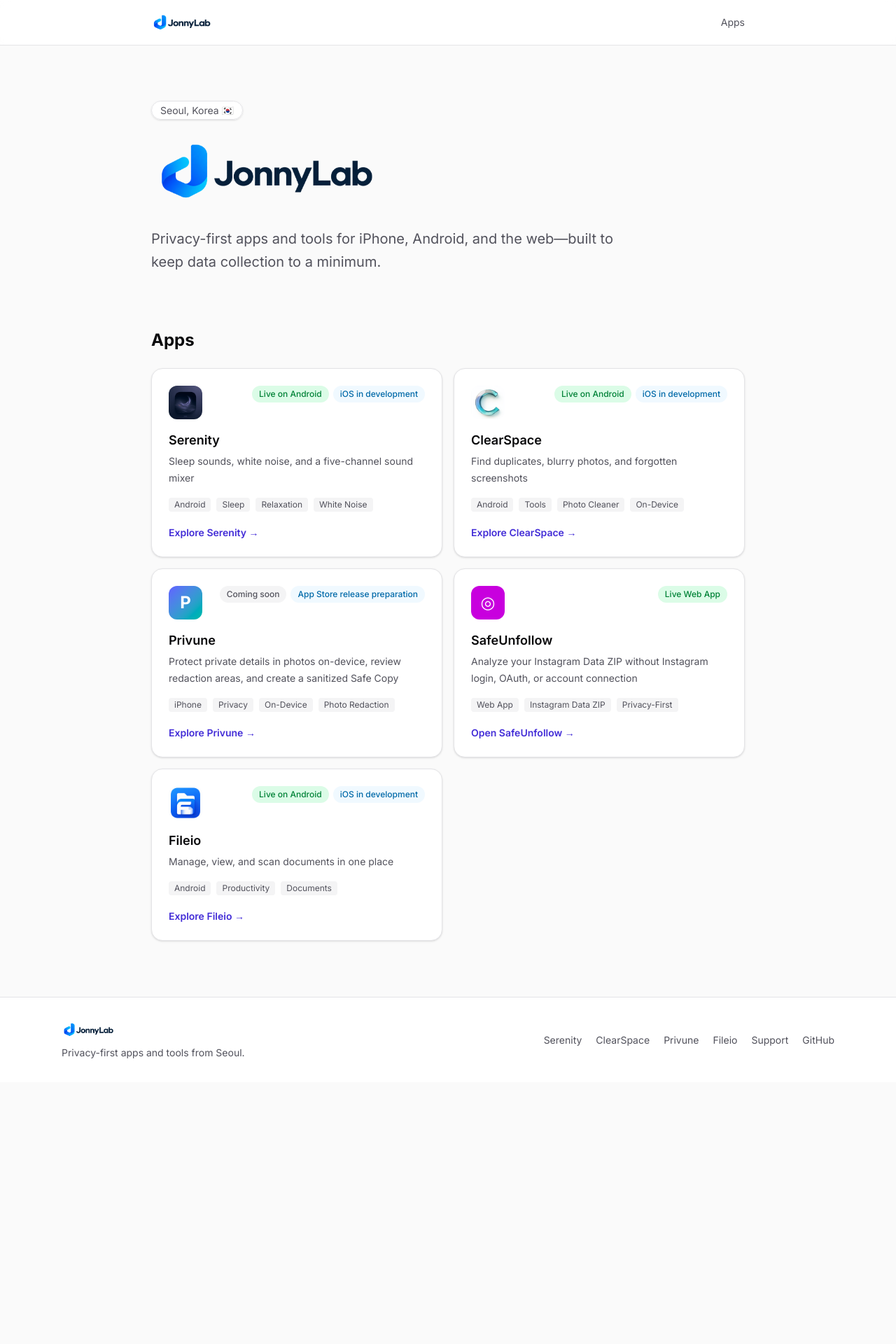
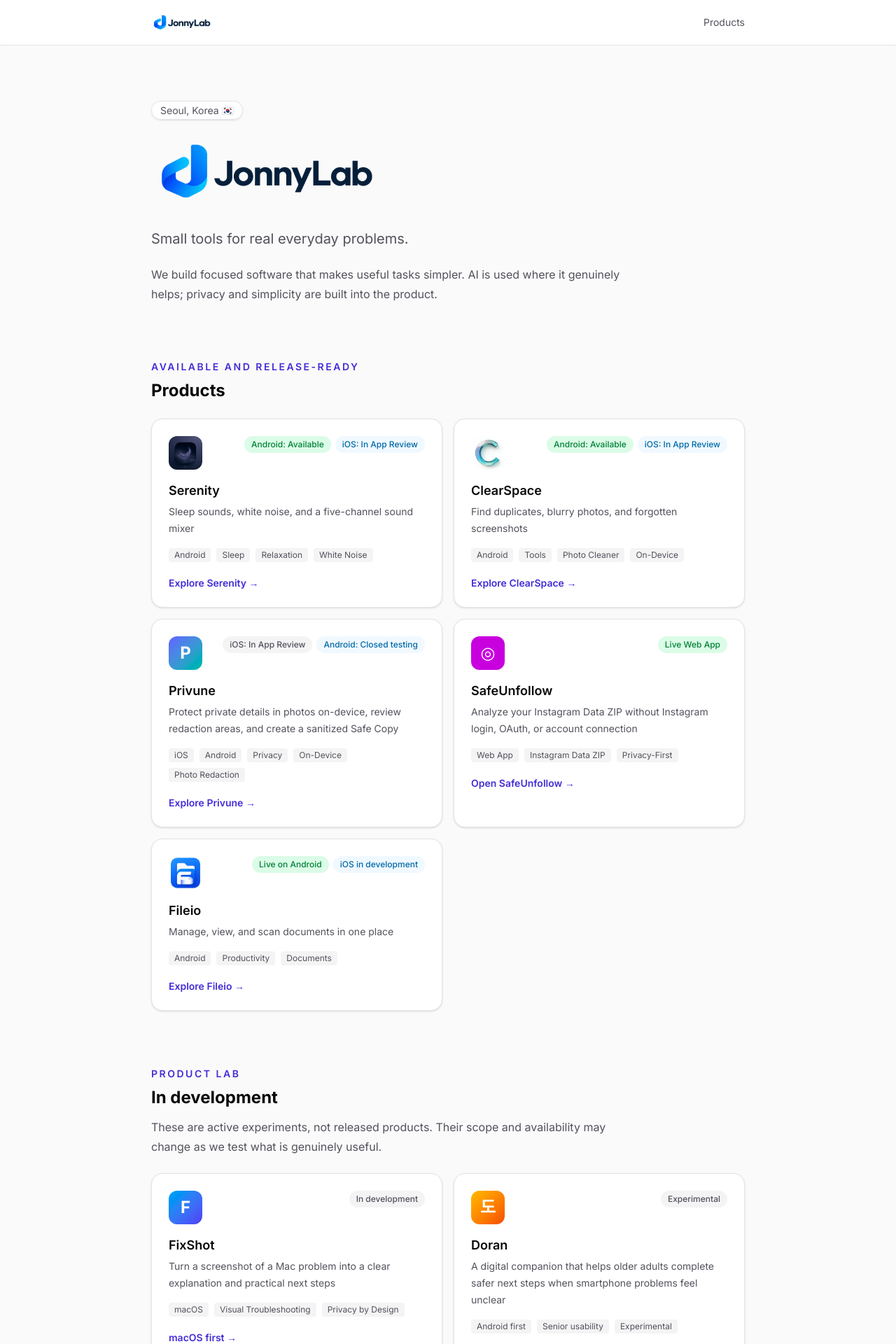
Before and after one commit to iamjohn96/jonnylab, a Next.js app: page / in a window 1280 px wide. Shown: the top 1920 px of the page at 70% size. Before the commit the page ends 1546 px from the top, so only its background shows below. Built offline with nearby package versions, Linux system fonts and the light colour scheme.

Commit message:
Refresh JonnyLab around everyday problem-solving
Reframe the homepage around everyday problem-solving, separate product status by platform, and add website audit and content rules.

```diff
--- a/app/layout.tsx
+++ b/app/layout.tsx
@@ -12,7 +12,7 @@
 export const metadata: Metadata = {
   title: "JonnyLab",
   description:
-    "Privacy-first apps and tools for iPhone, Android, and the web from JonnyLab.",
+    "Simple software and useful AI for real everyday problems, built by JonnyLab.",
 };
 
 export default function RootLayout({
--- a/app/page.tsx
+++ b/app/page.tsx
@@ -3,14 +3,14 @@
 import Link from "next/link";
 
 export const metadata: Metadata = {
-  title: "JonnyLab — Privacy-First Apps and Tools",
+  title: "JonnyLab — Simple Tools for Everyday Problems",
   description:
-    "Explore privacy-first JonnyLab products for iPhone, Android, and the web, including Privune, Serenity, ClearSpace, Fileio, and SafeUnfollow.",
+    "JonnyLab builds small, focused products that solve real everyday problems with simple software and useful AI.",
   alternates: { canonical: "https://jonnylab.app" },
   openGraph: {
-    title: "JonnyLab — Privacy-First Apps and Tools",
+    title: "JonnyLab — Simple Tools for Everyday Problems",
     description:
-      "Privacy-first apps and tools for iPhone, Android, and the web, built to minimize data collection.",
+      "Small tools for real problems. AI when useful, local when possible, and simple always.",
     url: "https://jonnylab.app",
     siteName: "JonnyLab",
     type: "website",
@@ -41,10 +41,10 @@
     tags: ["Android", "Sleep", "Relaxation", "White Noise"],
     href: "/serenity",
     external: false,
-    status: "Live on Android",
+    status: "Android: Available",
     statusGreen: true,
     ctaLabel: "Explore Serenity",
-    secondaryStatus: "iOS in development",
+    secondaryStatus: "iOS: In App Review",
   },
   {
     iconSrc: "/apps/clearspace-icon.png",
@@ -53,10 +53,10 @@
     tags: ["Android", "Tools", "Photo Cleaner", "On-Device"],
     href: "/clearspace",
     external: false,
-    status: "Live on Android",
+    status: "Android: Available",
     statusGreen: true,
     ctaLabel: "Explore ClearSpace",
-    secondaryStatus: "iOS in development",
+    secondaryStatus: "iOS: In App Review",
   },
   {
     icon: "P",
@@ -64,13 +64,13 @@
     name: "Privune",
     tagline:
       "Protect private details in photos on-device, review redaction areas, and create a sanitized Safe Copy",
-    tags: ["iPhone", "Privacy", "On-Device", "Photo Redaction"],
+    tags: ["iOS", "Android", "Privacy", "On-Device", "Photo Redaction"],
     href: "/privune",
     external: false,
-    status: "Coming soon",
+    status: "iOS: In App Review",
     statusGreen: false,
     ctaLabel: "Explore Privune",
-    secondaryStatus: "App Store release preparation",
+    secondaryStatus: "Android: Closed testing",
   },
   {
     icon: "◎",
@@ -95,6 +95,33 @@
     statusGreen: true,
     ctaLabel: "Explore Fileio",
     secondaryStatus: "iOS in development",
+  },
+];
+
+const inDevelopment: App[] = [
+  {
+    icon: "F",
+    iconBg: "bg-gradient-to-br from-sky-500 to-indigo-600 text-white font-bold",
+    name: "FixShot",
+    tagline: "Turn a screenshot of a Mac problem into a clear explanation and practical next steps",
+    tags: ["macOS", "Visual Troubleshooting", "Privacy by Design"],
+    href: "#principles",
+    external: false,
+    status: "In development",
+    statusGreen: false,
+    ctaLabel: "macOS first",
+  },
+  {
+    icon: "도",
+    iconBg: "bg-gradient-to-br from-amber-400 to-orange-600 text-white font-bold",
+    name: "Doran",
+    tagline: "A digital companion that helps older adults complete safer next steps when smartphone problems feel unclear",
+    tags: ["Android first", "Senior usability", "Experimental"],
+    href: "#principles",
+    external: false,
+    status: "Experimental",
+    statusGreen: false,
+    ctaLabel: "Product lab project",
   },
 ];
 
@@ -124,7 +151,7 @@
           image: "https://jonnylab.app/apps/serenity-icon.png",
           operatingSystem: "Android",
           applicationCategory: "HealthApplication",
-          description: "An ambient sound and sleep sound mixer available on Android, with an iOS version in development.",
+          description: "An ambient sound and sleep sound mixer available on Android, with the iOS version submitted for App Store review.",
         },
       },
       {
@@ -137,7 +164,7 @@
           image: "https://jonnylab.app/apps/clearspace-icon.png",
           operatingSystem: "Android",
           applicationCategory: "UtilitiesApplication",
-          description: "An on-device photo cleanup tool available on Android, with an iOS version in development.",
+          description: "An on-device photo cleanup tool available on Android, with the iOS version in App Store review.",
         },
       },
       {
@@ -241,13 +268,17 @@
           className="mb-5 h-auto w-[260px] max-w-full sm:w-[330px]"
         />
         <p className="max-w-2xl text-xl leading-relaxed text-zinc-600">
-          Privacy-first apps and tools for iPhone, Android, and the web—built
-          to keep data collection to a minimum.
+          Small tools for real everyday problems.
+        </p>
+        <p className="mt-5 max-w-2xl text-base leading-7 text-zinc-600">
+          We build focused software that makes useful tasks simpler. AI is used
+          where it genuinely helps; privacy and simplicity are built into the product.
         </p>
       </section>
 
-      <section id="apps">
-        <h2 className="mb-6 text-2xl font-bold text-zinc-950">Apps</h2>
+      <section id="products">
+        <p className="mb-2 text-sm font-semibold uppercase tracking-[0.18em] text-indigo-700">Available and release-ready</p>
+        <h2 className="mb-6 text-2xl font-bold text-zinc-950">Products</h2>
         <div className="grid grid-cols-1 gap-4 md:grid-cols-2">
           {apps.map((app) =>
             app.external ? (
@@ -262,6 +293,22 @@
           )}
         </div>
       </section>
+
+      <section className="mt-20" aria-labelledby="development-heading">
+        <p className="mb-2 text-sm font-semibold uppercase tracking-[0.18em] text-indigo-700">Product lab</p>
+        <h2 id="development-heading" className="mb-3 text-2xl font-bold text-zinc-950">In development</h2>
+        <p className="mb-6 max-w-2xl leading-7 text-zinc-600">These are active experiments, not released products. Their scope and availability may change as we test what is genuinely useful.</p>
+        <div className="grid grid-cols-1 gap-4 md:grid-cols-2">
+          {inDevelopment.map((app) => <AppCard key={app.name} app={app} />)}
+        </div>
+      </section>
+
+      <section id="principles" className="mt-20 rounded-3xl bg-zinc-950 px-7 py-10 text-white sm:px-10">
+        <p className="text-sm font-semibold uppercase tracking-[0.18em] text-indigo-300">How we build</p>
+        <h2 className="mt-3 text-2xl font-bold">Simple. Useful. Private.</h2>
+        <p className="mt-4 max-w-2xl leading-7 text-zinc-300">We start with the problem, not the technology. We prefer clear value and a simple experience over forced subscriptions or unnecessary features. We collect as little data as practical and prefer local or on-device processing when it fits the product.</p>
+        <p className="mt-4 text-sm text-zinc-400">Privacy is a product principle, not a product category.</p>
+      </section>
     </main>
   );
 }
--- a/app/privune/page.tsx
+++ b/app/privune/page.tsx
@@ -64,7 +64,7 @@
         <div className="relative grid gap-10 lg:grid-cols-[1.15fr_0.85fr] lg:items-center">
           <div>
             <span className="inline-flex rounded-full border border-indigo-300/30 bg-white/5 px-3 py-1 text-xs font-semibold uppercase tracking-[0.22em] text-indigo-200">
-              Android &amp; iPhone
+              iOS &amp; Android
             </span>
             <p className="mt-8 text-sm font-medium uppercase tracking-[0.28em] text-indigo-200/80">Privune</p>
             <h1 className="mt-3 max-w-3xl text-4xl font-semibold tracking-tight sm:text-5xl lg:text-6xl">
@@ -74,8 +74,8 @@
               Privune detects private information in photos on your device, lets you review what should be hidden, and creates a privacy-safe copy without modifying the original.
             </p>
             <div className="mt-8 flex flex-wrap items-center gap-3">
-              <span aria-label="Coming to Google Play and the App Store" className="inline-flex cursor-not-allowed rounded-xl bg-white/10 px-5 py-3 text-sm font-semibold text-white ring-1 ring-inset ring-white/15">
-                Coming to Google Play &amp; the App Store
+              <span aria-label="iOS is in App Review and Android is in closed testing" className="inline-flex cursor-not-allowed rounded-xl bg-white/10 px-5 py-3 text-sm font-semibold text-white ring-1 ring-inset ring-white/15">
+                iOS: In App Review · Android: Closed testing
               </span>
               <Link href="/privune/privacy" className="rounded-xl border border-white/20 px-5 py-3 text-sm font-semibold text-white transition-colors hover:bg-white/10 focus-visible:outline-2 focus-visible:outline-offset-2 focus-visible:outline-white">
                 Privacy Policy
--- a/components/Footer.tsx
+++ b/components/Footer.tsx
@@ -16,7 +16,7 @@
           <Link href="/" aria-label="JonnyLab home" className="inline-block">
             <Image src="/brand/jonnylab-logo-with-words.png" alt="JonnyLab" width={125} height={45} className="h-7 w-auto" />
           </Link>
-          <p className="mt-1">Privacy-first apps and tools from Seoul.</p>
+          <p className="mt-1">Simple tools for real everyday problems.</p>
         </div>
         <nav aria-label="Footer" className="flex flex-wrap gap-x-5 gap-y-3">
           {productLinks.map((link) => (
--- a/components/Nav.tsx
+++ b/components/Nav.tsx
@@ -13,10 +13,10 @@
           <Image src="/brand/jonnylab-logo-with-words.png" alt="JonnyLab" width={139} height={50} priority className="h-8 w-auto" />
         </Link>
         <Link
-          href="/#apps"
+          href="/#products"
           className="text-sm text-zinc-600 hover:text-zinc-950 transition-colors"
         >
-          Apps
+          Products
         </Link>
       </div>
     </nav>
```
Also changed, not shown: 2 other files (tests, documents, lock files or other folders).
